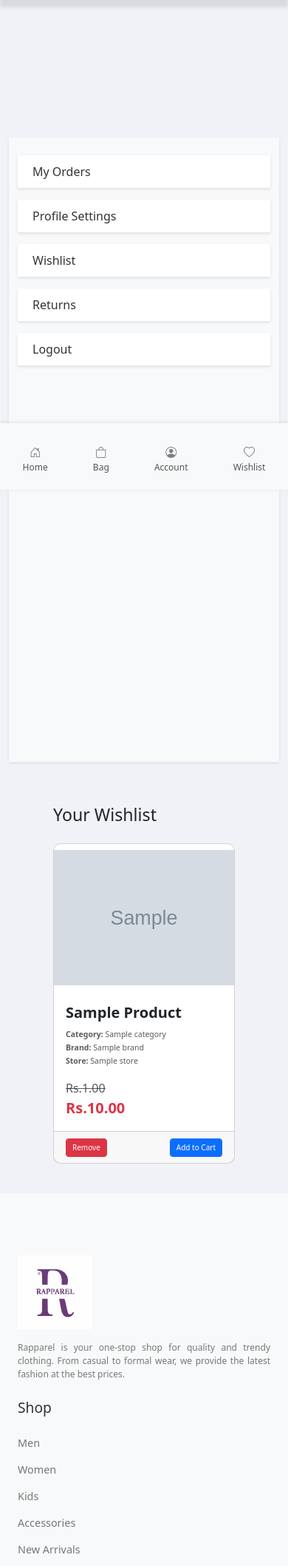
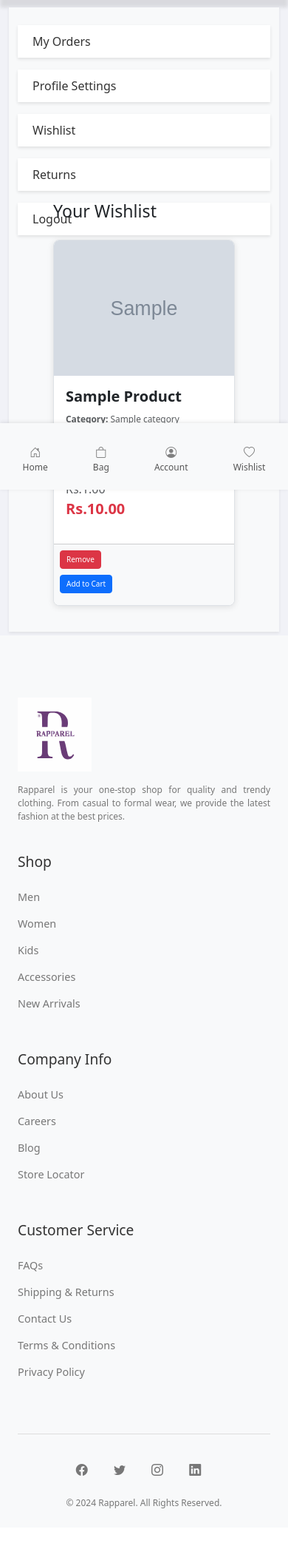
Before and after one commit to CK23004/rapparel-pf, a Django app: page /customer/wishlist/ in a window 390 px wide. Shown: the part 182-2299 px from the top of the page at 74% size. After the commit the page ends 2221 px from the top, so only its background shows below. Run offline with Django 5.2, Linux system fonts and the light colour scheme; a user stored in the database is signed in; tables that the repository leaves empty hold one stand-in row (values such as "Sample post"); grey boxes marked "Sample" are stand-in pictures; some libraries are stand-ins or nearby versions.

Commit message:
changes done

```diff
--- a/quickcommerce/static/css/home.css
+++ b/quickcommerce/static/css/home.css
@@ -21,7 +21,7 @@
           .hero-section img {
             width: 100%;
             height: 500px;
-            object-fit: cover;
+            object-fit: inherit;
             border-radius: 15px;
           }
 
@@ -35,7 +35,7 @@
           .carousel-item img {
             width: 100%;
             height: 300px;
-            object-fit: cover;
+            object-fit: inherit;
             border-radius: 15px;
           }
 
@@ -43,16 +43,16 @@
           .category-carousel, .brand-carousel {
             display: flex;
             justify-content: center;
-             gap: 20px;
+             gap: 35px;
             overflow-x: auto;
             scroll-behavior: smooth;
           }
 
           .category-image, .brand-image {
-            width: 120px;
-            height: 120px;
+            width: 180px;
+            height: 180px;
             object-fit: cover;
-            margin-right: 10px;
+
           }
 
           .carousel-control-next, .carousel-control-prev {
@@ -240,6 +240,9 @@
           padding-left: 3rem;
           padding-right: 3rem;
         }
+        .navbar{
+          width: 100%;
+        }
       }
 
       @media (max-width: 992px) {
@@ -248,6 +251,12 @@
         margin-right: 0rem !important;
           padding-left: 1rem !important;
           padding-right: 1rem !important;
+        }
+        .hero-section{
+          margin-top: 9rem !important;
+        }
+        .navbar{
+          width: 100%;
         }
 
         /* Hero Section Adjustments */
@@ -266,8 +275,9 @@
         .navbar .d-flex {
           display: none; /* Hide the icons (heart, bag, profile) */
         }
-
-
+        .navbar{
+          width: 100%;
+        }
 
         #search-bar {
         padding-right: 40px;
@@ -312,6 +322,7 @@
         /* Further adjust for extra small screens */
         .navbar {
           flex-direction: row;
+          width: 100%;
         }
 
         /* Further adjustments for hero section */
--- a/quickcommerce/templates/base_index.html
+++ b/quickcommerce/templates/base_index.html
@@ -20,6 +20,11 @@
     }
 .location-input-container{
   max-width:60% !important;
+}
+@media (max-width:768px) {
+  #checktabmsg{
+            margin-top: 14rem !important;
+        }
 }
  </style>
   <!-- Additional CSS goes here -->
--- a/quickcommerce/templates/dashboard/customer_dash.html
+++ b/quickcommerce/templates/dashboard/customer_dash.html
@@ -69,11 +69,116 @@
     max-width: 50rem; /* Same width as the form for consistency */
     margin-bottom: 20px; /* Adds some space between the messages and the form */
 }
+@media (max-width: 768px) {
+
+}
+/* General styling for all screens */
+.table {
+    width: 100%;
+    border-collapse: collapse;
+}
+
+.table th, .table td {
+    padding: 12px;
+    text-align: left;
+    border: 1px solid #dee2e6;
+}
+
+/* For larger screens (PC) */
+@media (min-width: 1024px) {
+    .tableres {
+        overflow-x: auto;
+    }
+
+    .table th, .table td {
+        font-size: 16px;
+    }
+}
+
+/* For tablet screens (768px to 1023px) */
+@media (max-width: 1023px) and (min-width: 768px) {
+    .table th, .table td {
+        font-size: 14px;
+        padding: 10px;
+    }
+
+    .table-responsive {
+        overflow-x: auto;
+    }
+}
+
+/* For mobile screens (less than 768px) */
+@media (max-width: 767px) {
+    .tableres {
+        overflow-x: auto;
+        display: block;
+    }
+
+    .table {
+        width: 100%;
+        display: block;
+    }
+
+    /* Make the table scrollable horizontally */
+    .table-responsive {
+        width: 100%;
+        overflow-x: auto;
+        -webkit-overflow-scrolling: touch;
+    }
+
+    .table th, .table td {
+        display: block;
+        text-align: right;
+        padding: 10px;
+        font-size: 14px;
+        white-space: nowrap;
+    }
+
+    .table td::before {
+        content: attr(data-label); /* Add labels to the cells */
+        float: left;
+        font-weight: bold;
+        text-transform: capitalize;
+    }
+
+    .table th {
+        display: none; /* Hide table headers */
+    }
+
+    /* Styling for textarea inside form for mobile */
+    .return-request-form textarea {
+        width: 100%;
+        font-size: 14px;
+    }
+
+    /* Align buttons for mobile */
+    .return-request-form button {
+        width: 100%;
+        padding: 8px;
+        font-size: 14px;
+    }
+}
+
+@media (max-width: 576px) {
+   #rowid{
+    margin-top: -11rem !important;
+   }
+   #proddetail{
+     width: 100%;
+     margin-top: -40rem;
+     height: 100%;
+   }
+
+
+}
+
+@media (max-width: 1200px) {}
+@media (max-width: 992px) {}
 
 
 </style>
 <div class="container-fluid">
-    <div class="row">
+    <div id="rowid" class="row">
         <!-- Sidebar with nav links -->
         <div class="col-md-3 col-lg-2 bg-light sidebar d-flex flex-column py-4 shadow-sm">
 
@@ -88,7 +193,7 @@
         </div>
 
         <!-- Main content area -->
-        <div class="col-md-9 col-lg-10 py-4 px-5">
+        <div id="proddetail" class="col-md-9 col-lg-10 py-4 px-5">
             {% if messages %}
         <div class="message-container">
             {% for message in messages %}
--- a/quickcommerce/templates/dashboard/customer_past_orders.html
+++ b/quickcommerce/templates/dashboard/customer_past_orders.html
@@ -21,7 +21,8 @@
                     Order Status: {{ order.get_order_status_display }}</p>
 
                     <!-- Order Items -->
-                    <table class="table table-bordered mt-3">
+                   <div class="tableres">
+                    <table class="table responsive table-bordered mt-3">
                         <thead>
                             <tr>
                                 <th>Product</th>
@@ -54,6 +55,8 @@
                             {% endfor %}
                         </tbody>
                     </table>
+                   </div>
+
                 </div>
             </div>
         </div>
--- a/quickcommerce/templates/dashboard/customer_wishlist.html
+++ b/quickcommerce/templates/dashboard/customer_wishlist.html
@@ -10,6 +10,154 @@
     .card{
         width: auto;
     }
+    /* @media (max-width:576px) {
+
+    }
+    @media (max-width:768px) {
+
+    }
+    @media (max-width: 1200px) {}
+@media (max-width: 992px) {} */
+/* Ensure the card adjusts for different screen sizes */
+.card {
+    border: 1px solid #dee2e6;
+    border-radius: 0.5rem;
+    overflow: hidden;
+    box-shadow: 0 2px 8px rgba(0, 0, 0, 0.1);
+    transition: transform 0.2s ease-in-out;
+}
+
+.card:hover {
+    transform: scale(1.02);
+}
+
+.card-img-top {
+    width: 100%;
+    height: auto;
+}
+
+.card-body {
+    padding: 0.75rem;
+}
+
+.card-footer {
+    padding: 0.5rem;
+    background-color: #f8f9fa;
+}
+
+/* Responsive for small devices (Mobile) */
+@media (max-width: 767px) {
+    .card-body {
+        padding: 1rem;
+    }
+
+    .card-title {
+        font-size: 1rem;
+    }
+
+    .price {
+        font-size: 0.85rem;
+    }
+
+    .mrp {
+        font-size: 0.9rem;
+    }
+
+    .sale-price {
+        font-size: 1.1rem;
+    }
+
+    .row {
+        display: flex;
+        flex-direction: column;
+    }
+
+    .col-md-6 {
+        padding-bottom: 1rem;
+    }
+
+    .card-footer {
+        flex-direction: column;
+        align-items: flex-start;
+    }
+
+    .card-footer .btn {
+        width: 100%;
+        margin-bottom: 0.5rem;
+    }
+    #proddetail{
+        margin-top: -40rem;
+    }
+}
+
+/* Responsive for tablet screens (768px to 1024px) */
+@media (min-width: 768px) and (max-width: 1024px) {
+    .card {
+        max-width: 100%;
+    }
+
+    .card-title {
+        font-size: 1.2rem;
+    }
+
+    .price {
+        font-size: 0.95rem;
+    }
+
+    .mrp {
+        font-size: 1rem;
+    }
+
+    .sale-price {
+        font-size: 1.2rem;
+    }
+
+    .row {
+        display: flex;
+    }
+
+    .col-md-6 {
+        padding-bottom: 0;
+    }
+
+}
+
+/* Responsive for PC screens (1025px and above) */
+@media (min-width: 1025px) {
+    .card {
+        max-width: 18rem;
+    }
+
+    .card-body {
+        padding: 1rem;
+    }
+
+    .card-title {
+        font-size: 1.25rem;
+    }
+
+    .price {
+        font-size: 1rem;
+    }
+
+    .mrp {
+        font-size: 1rem;
+    }
+
+    .sale-price {
+        font-size: 1.3rem;
+    }
+
+    .row {
+        display: flex;
+    }
+
+    .card-footer {
+        justify-content: space-between;
+    }
+}
+
+
 </style>
 <div class="container mt-4">
     <h3 class="mb-4">Your Wishlist</h3>
@@ -17,22 +165,22 @@
     {% if wishlist.exists %}
         <div class="row">
             {% for item in wishlist %}
-                <div class="col-lg-4 col-md-4 col-sm-6 mb-3">
-                    <div class="card h-70" style="max-width: 18rem;">
-                        <img class="card-img-top" src="{{ item.product.image.url }}" alt="{{ item.product.name }}">
+                <div id="wishprod" class="col-lg-4 col-md-4 col-sm-6 mb-3">
+                    <div class="card h-70" style="max-width: 100%;">
+                        <img class="card-img-top img-fluid" src="{{ item.product.image.url }}" alt="{{ item.product.name }}">
                         <div class="card-body mb-0 pb-0">
                             <h6 class="card-title">
                                 <a href="{% url 'product_detail' item.product.slug %}" class="text-decoration-none fs-5 text-dark text-capitalize">{{ item.product.name }}</a>
                             </h6>
                             <div class="row">
-                                <div class="col-md-6">
+                                <div class="col-md-6 col-12">
                                     <p class="price">
                                         <span class="text-muted small"><strong>Category:</strong> {{ item.product.category }}</span><br>
                                         <span class="text-muted small"><strong>Brand:</strong> {{ item.product.brand }}</span><br>
                                         <span class="text-muted small"><strong>Store:</strong> {{ item.product.store }}</span><br>
                                     </p>
                                 </div>
-                                <div class="col-md-6">
+                                <div class="col-md-6 col-12">
                                     <p class="price">
                                         {% if item.product.sale_price %}
                                             <span class="mrp text-muted fs-6" style="text-decoration: line-through;">Rs.{{ item.product.mrp }}</span><br>
@@ -43,9 +191,8 @@
                                     </p>
                                 </div>
                             </div>
-
                         </div>
-                        <div class="card-footer mt-0 d-flex justify-content-between">
+                        <div class="card-footer mt-0 d-flex justify-content-between flex-wrap">
                             <form action="{% url 'remove_from_wishlist' item.product.slug %}" method="POST" class="d-inline-block">
                                 {% csrf_token %}
                                 <button type="submit" class="btn btn-sm btn-danger">Remove</button>
@@ -57,6 +204,7 @@
                             </form>
                         </div>
                     </div>
+
                 </div>
             {% endfor %}
         </div>
--- a/quickcommerce/templates/order_confirmation.html
+++ b/quickcommerce/templates/order_confirmation.html
@@ -5,7 +5,7 @@
 Checkout - Rapparel
 {% endblock %}
 {% block content %}
-<div class="container text-center mb-5 mt-5">
+<div id="checktabmsg" class="container text-center mb-5 mt-5">
     <h2>Order Placed successfully!!</h2>
     <h5>Please check your email for order details.</h5>
 </div>
--- a/quickcommerce/templates/store_detail.html
+++ b/quickcommerce/templates/store_detail.html
@@ -46,11 +46,11 @@
       /* Adjust product card for mobile view to fit 2 per row */
       .product-card {
         width: 50%;
-        height: 200px;
+        height: 240px;
       }
 
       .product-card img {
-        height: 100px;
+        height: 127px;
       }
 
       .product-card .card-body {
@@ -240,7 +240,7 @@
     <div class="accordion" id="filterAccordion">
       <!-- Attribute Filters -->
       {% for attribute in attributes %}
-      <div class="card">
+      <div class="card p-3">
         <div class="card-header" id="headingAttributes{{ attribute.id }}">
           <h5 class="mb-0">
             <button class="btn btn-link" type="button" data-toggle="collapse" data-target="#collapseAttributes{{ attribute.id }}" aria-expanded="false" aria-controls="collapseAttributes{{ attribute.id }}">
--- a/requirements.txt
+++ b/requirements.txt
@@ -136,7 +136,7 @@ terminado==0.18.1
 text-unidecode==1.3
 threadpoolctl==3.5.0
 tinycss2==1.3.0
-torch==2.4.0+cpu
+torch==2.4.0
 tornado==6.4.1
 traitlets==5.14.3
 types-python-dateutil==2.9.0.20240316
```
Also changed, not shown: quickcommerce/templates/cart_checkout.html (+10 -1 lines), quickcommerce/templates/product_detail.html (+12 -4 lines).
